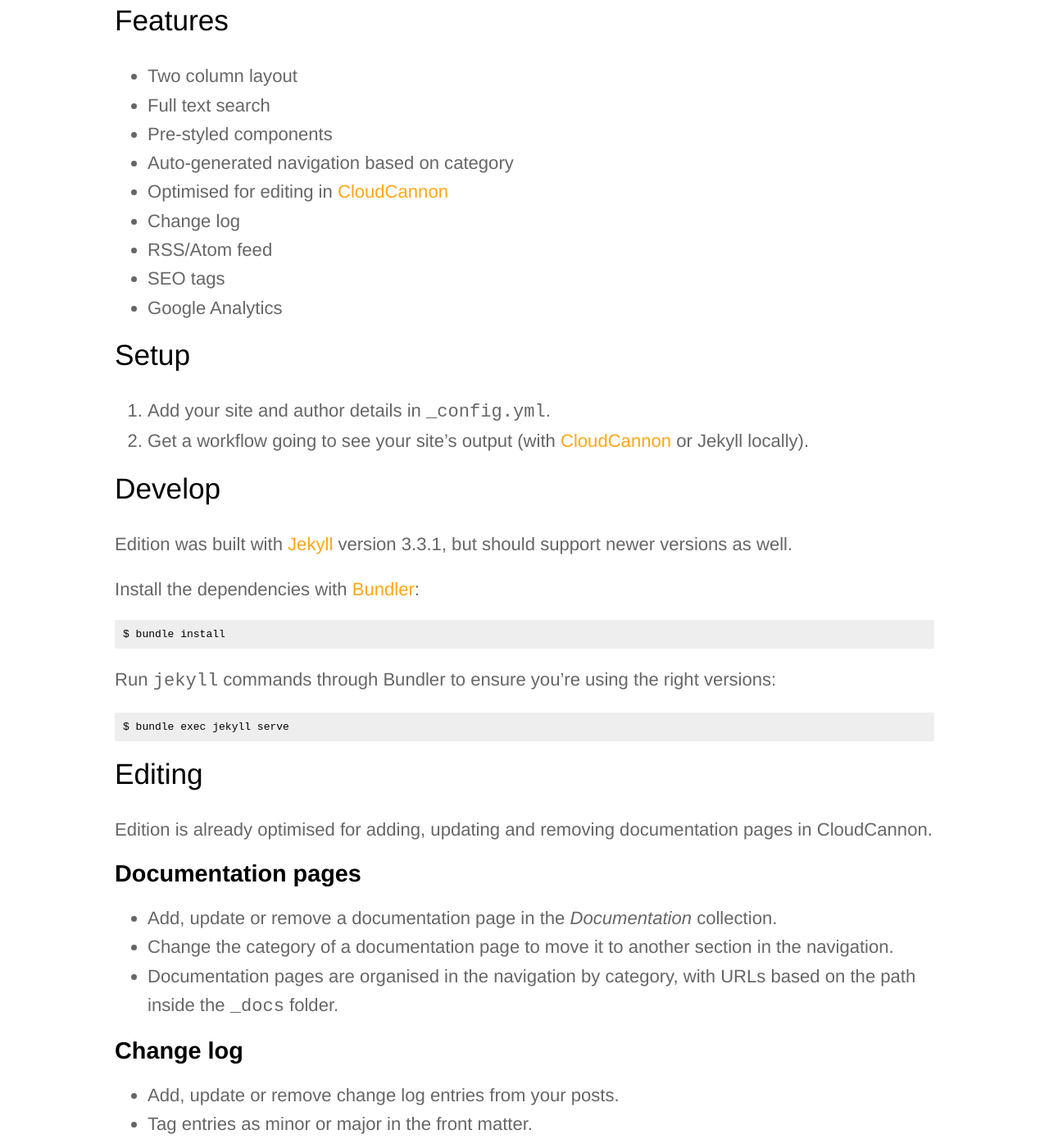
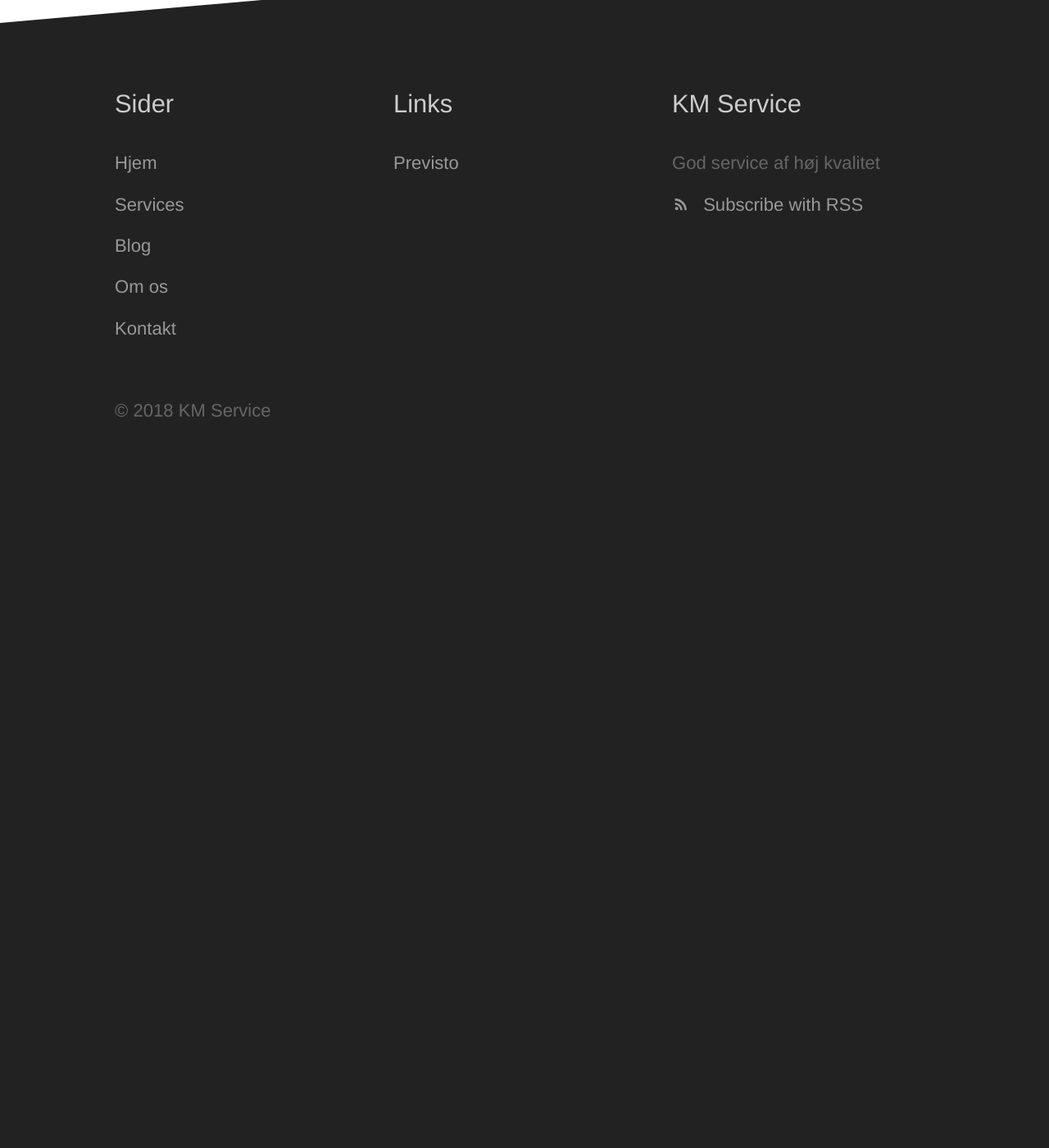
Before and after one commit to michaelkrog/kmservice-site, a Jekyll site: the page built from _clients/window-cleaning.md, in a window 1280 px wide and 1400 px high, scrolled down 1410 px. Shown: the whole window at 82% size. Built offline with Jekyll 4.4.1, drawn with Linux system fonts in a browser that asks for light colours; after the commit the page ends 2040 px from its top, so only the background shows below that; some of the changed text lies outside the part shown.

Commit message:
Update window-cleaning.md

```diff
--- a/_clients/window-cleaning.md
+++ b/_clients/window-cleaning.md
@@ -4,67 +4,3 @@
 external_url: https://github.com/CloudCannon/edition-jekyll-template
 image_path: /images/services/window-cleaning.jpg
 ---
-
-Product documentation template for Jekyll. Browse through a [live demo](https://long-pig.cloudvent.net/).
-Start documenting your product, application, service or website with this configurable theme.
-
-Edition was made by [CloudCannon](http://cloudcannon.com/), the Cloud CMS for Jekyll.
-Find more templates and themes at [Jekyll Tips](http://jekyll.tips/templates/).
-
-Learn Jekyll with step-by-step tutorials and videos at [Jekyll Tips](http://jekyll.tips/).
-
-## Features
-
-* Two column layout
-* Full text search
-* Pre-styled components
-* Auto-generated navigation based on category
-* Optimised for editing in [CloudCannon](http://cloudcannon.com/)
-* Change log
-* RSS/Atom feed
-* SEO tags
-* Google Analytics
-
-## Setup
-
-1. Add your site and author details in `_config.yml`.
-2. Get a workflow going to see your site's output (with [CloudCannon](https://app.cloudcannon.com/) or Jekyll locally).
-
-## Develop
-
-Edition was built with [Jekyll](http://jekyllrb.com/) version 3.3.1, but should support newer versions as well.
-
-Install the dependencies with [Bundler](http://bundler.io/):
-
-~~~bash
-$ bundle install
-~~~
-
-Run `jekyll` commands through Bundler to ensure you're using the right versions:
-
-~~~bash
-$ bundle exec jekyll serve
-~~~
-
-## Editing
-
-Edition is already optimised for adding, updating and removing documentation pages in CloudCannon.
-
-### Documentation pages
-
-* Add, update or remove a documentation page in the *Documentation* collection.
-* Change the category of a documentation page to move it to another section in the navigation.
-* Documentation pages are organised in the navigation by category, with URLs based on the path inside the `_docs` folder.
-
-### Change log
-
-* Add, update or remove change log entries from your posts.
-* Tag entries as minor or major in the front matter.
-
-### Search
-
-* Add `excluded_in_search: true` to any documentation page's front matter to exclude that page in the search results.
-
-### Navigation
-
-* Change `site.show_full_navigation` to control all or only the current navigation group being open.
```
